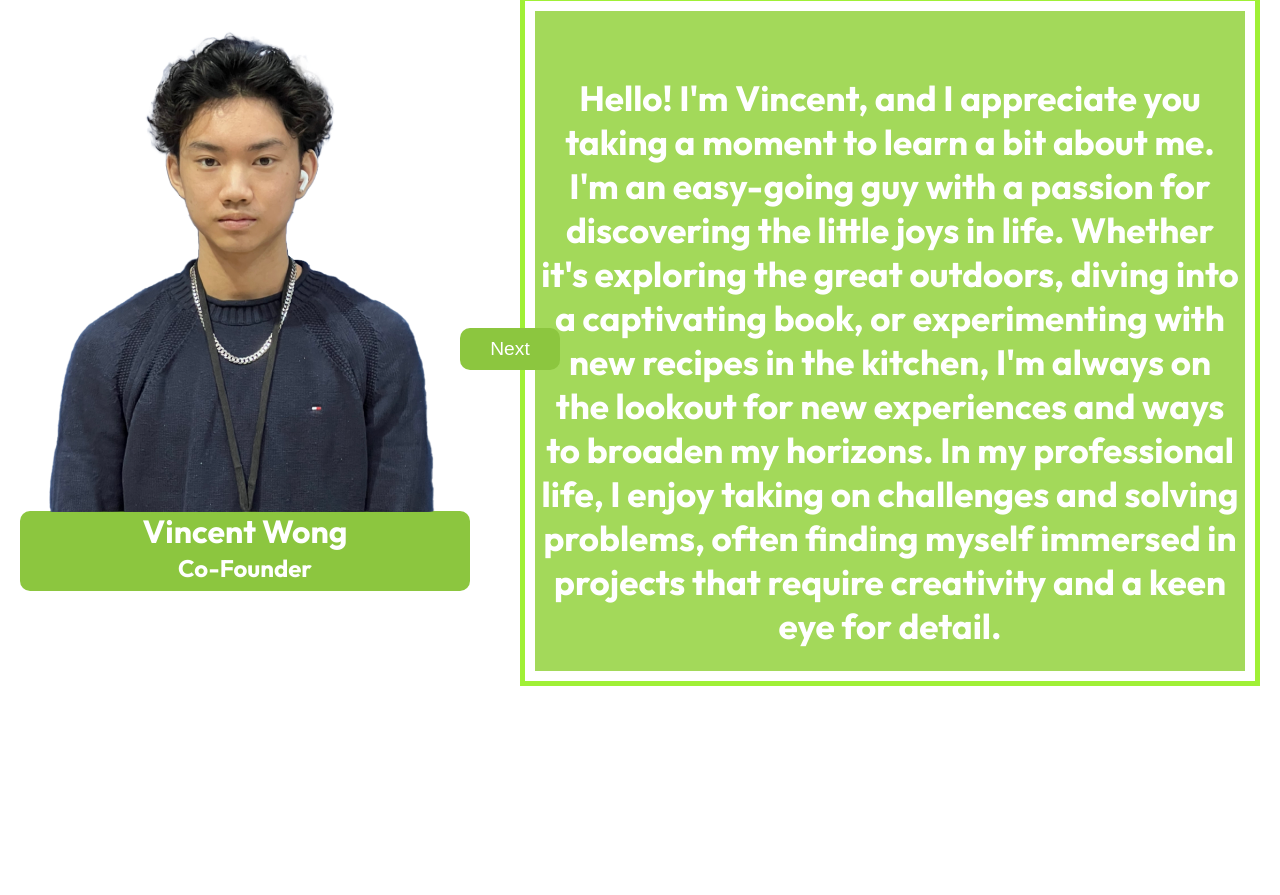
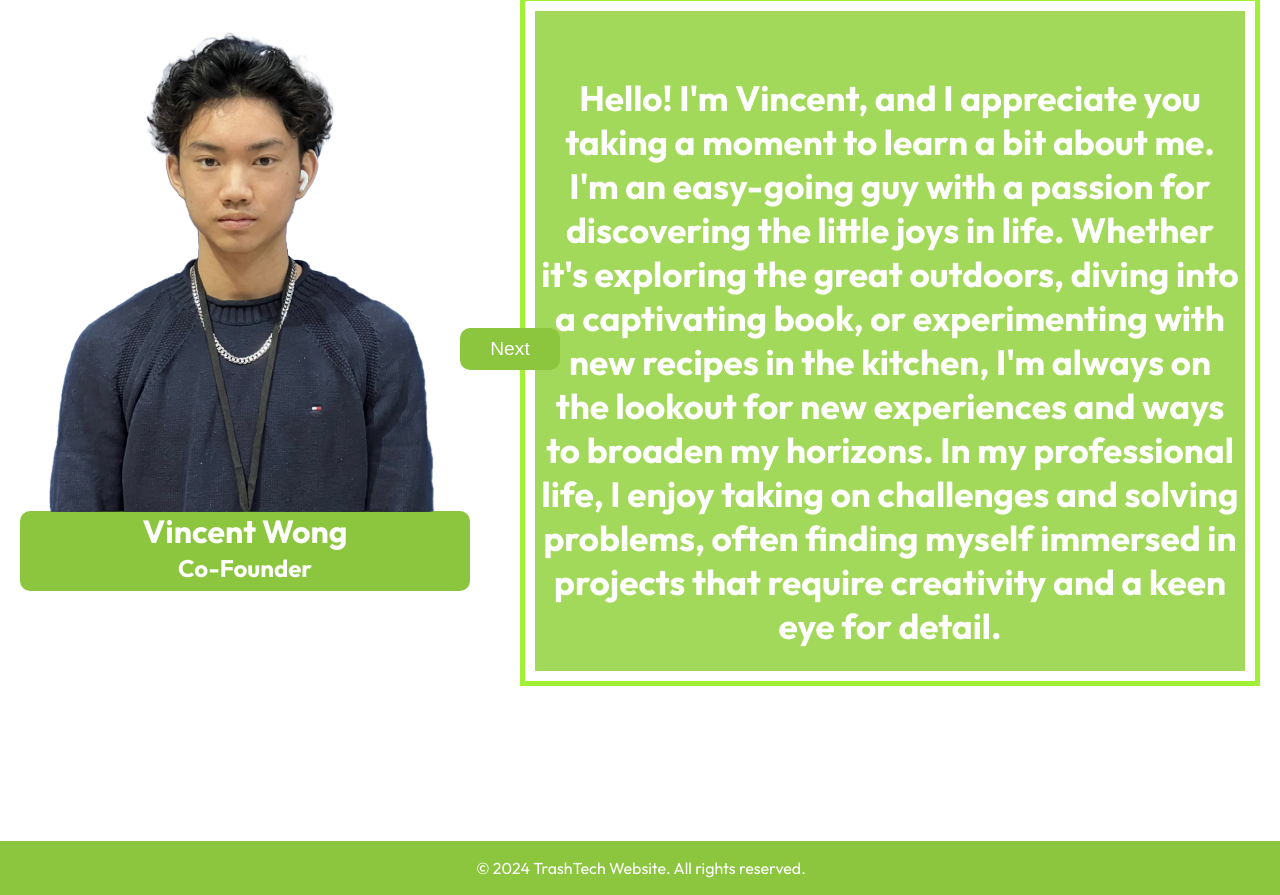
Before and after one commit to shamsharoon/TrashTechFigmaDesign, a plain HTML site: page index.html in a window 1280 px wide. Shown: the part 1365-2260 px from the top of the page. Before the commit the page ends 2206 px from the top, so only its background shows below. Drawn offline with Linux system fonts and the light colour scheme.

Commit message:
added copyrights jargon on the bottom

```diff
--- a/index.html
+++ b/index.html
@@ -53,6 +53,9 @@
             <h3 id="slider-info" class="about">Hello! I'm Vincent, and I appreciate you taking a moment to learn a bit about me. I'm an easy-going guy with a passion for discovering the little joys in life. Whether it's exploring the great outdoors, diving into a captivating book, or experimenting with new recipes in the kitchen, I'm always on the lookout for new experiences and ways to broaden my horizons. In my professional life, I enjoy taking on challenges and solving problems, often finding myself immersed in projects that require creativity and a keen eye for detail.</h3>
         </div>
     </div>
+    <footer>
+        <p>&copy; 2024 TrashTech Website. All rights reserved.</p>
+    </footer>
     <script src="scripts.js"></script>
 </body>
 </html>
--- a/styles.css
+++ b/styles.css
@@ -368,3 +368,13 @@ a:visited {
     font-size: 2em;
   }
 }
+
+footer {
+  background-color: var(--primary-color);
+  color: var(--white-color);
+  text-align: center;
+  padding: 1px;
+  position: relative;
+  bottom: 0;
+  width: 100%;
+}
```
